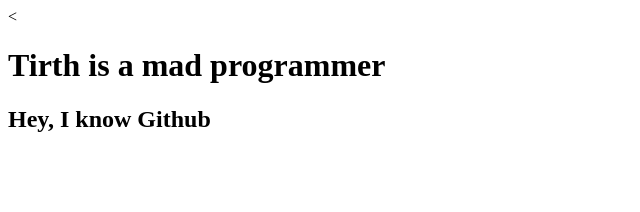
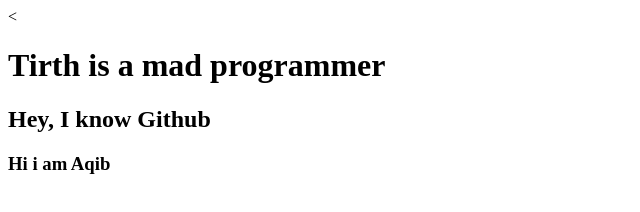
Before and after one commit to tirthshah147/html_project, a plain HTML site: page index.html in a window 1280 px wide. Shown: the whole page, without its empty margins (0-640 px from the left). Drawn offline with Linux system fonts and the light colour scheme.

Commit message:
i am adding h3

```diff
--- a/index.html
+++ b/index.html
@@ -8,6 +8,7 @@
 
     <h1>Tirth is a mad programmer</h1>
     <h2>Hey, I know Github</h2>
+    <h3>Hi i am Aqib</h3>
 
   </body>
 </html>
```
